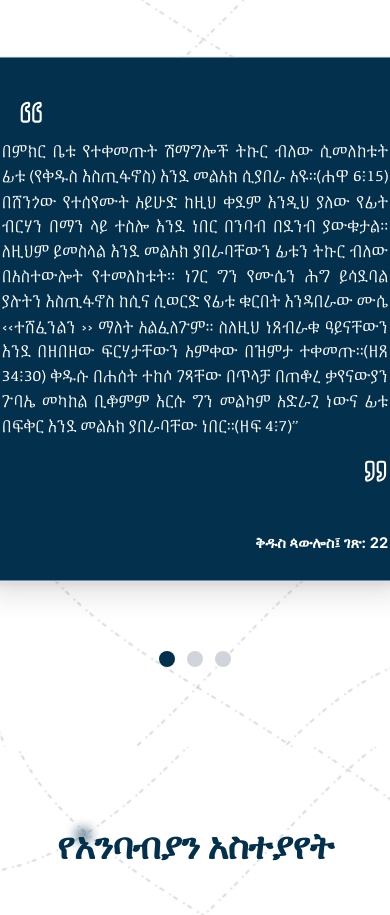
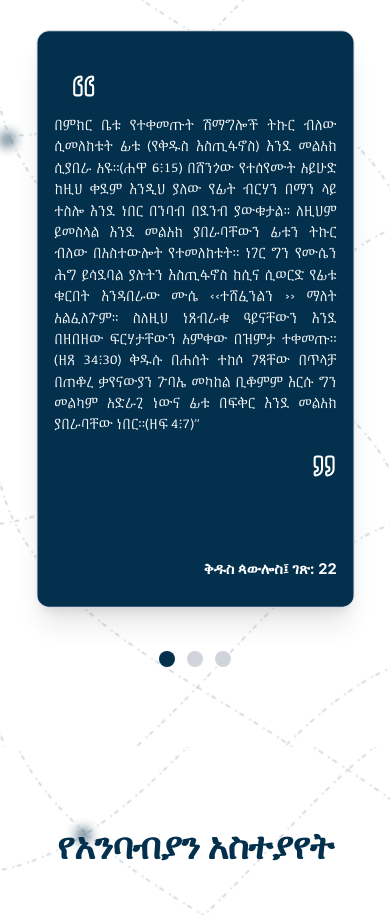
Before and after one commit to MekdelawitGebre/st-paul-book, a Next.js app: page / in a window 390 px wide. Shown: the part 4296-5211 px from the top of the page. Built offline with nearby package versions, Linux system fonts and the light colour scheme; a web font is replaced by a local one.

Commit message:
fix :the quoets slide

```diff
--- a/components/quotes.tsx
+++ b/components/quotes.tsx
@@ -8,26 +8,26 @@ import quotesData from "@/data/quotes.json";
 
 const cardConfig = {
   active: {
-    width: "450px",
-    height: "500px",
+    width: "w-[90vw] sm:w-[420px] md:w-[450px]",
+    height: "h-[550px]",
     transform: "translateX(0) scale(1.05)",
     className: "scale-105 opacity-100 z-20",
     contentOpacity: "opacity-100",
-    fontSize: "text-sm sm:text-base", // Reduced font size on mobile here
+    fontSize: "text-xs sm:text-sm md:text-base", // smaller font for mobile
     bg: "bg-[#03304c] text-white",
   },
   previous: {
-    width: "300px",
-    height: "500px",
+    width: "w-[300px]",
+    height: "h-[550px]",
     transform: "translateX(-420px) scale(0.9)",
     className: "scale-90 opacity-60 z-10",
     contentOpacity: "opacity-60",
-    fontSize: "text-xs", // Small font for previous cards (can be changed to text-[10px] if smaller needed)
+    fontSize: "text-xs",
     bg: "bg-white text-gray-800",
   },
   next: {
-    width: "300px",
-    height: "500px",
+    width: "w-[300px]",
+    height: "h-[550px]",
     transform: "translateX(420px) scale(0.9)",
     className: "scale-90 opacity-60 z-10",
     contentOpacity: "opacity-60",
@@ -75,7 +75,7 @@ export default function Quotes() {
       <div className="container mx-auto px-4 sm:px-6">
         <div className="text-center mb-8">
           <h2
-            className="text-3xl sm:text-5xl font-bold mb-4" // Smaller font size on mobile
+            className="text-3xl sm:text-5xl font-bold mb-4"
             style={{ color: "#03304c" }}
           >
             ጥቅሶች
@@ -126,10 +126,8 @@ export default function Quotes() {
               return (
                 <div
                   key={quote.id}
-                  className={`absolute transition-all duration-700 ease-in-out px-6 sm:px-8 md:px-0 ${config.className}`}
+                  className={`absolute transition-all duration-700 ease-in-out px-6 sm:px-10 md:px-0 ${config.className} ${config.width} ${config.height}`}
                   style={{
-                    width: config.width,
-                    height: config.height,
                     transform: config.transform,
                   }}
                 >
```
